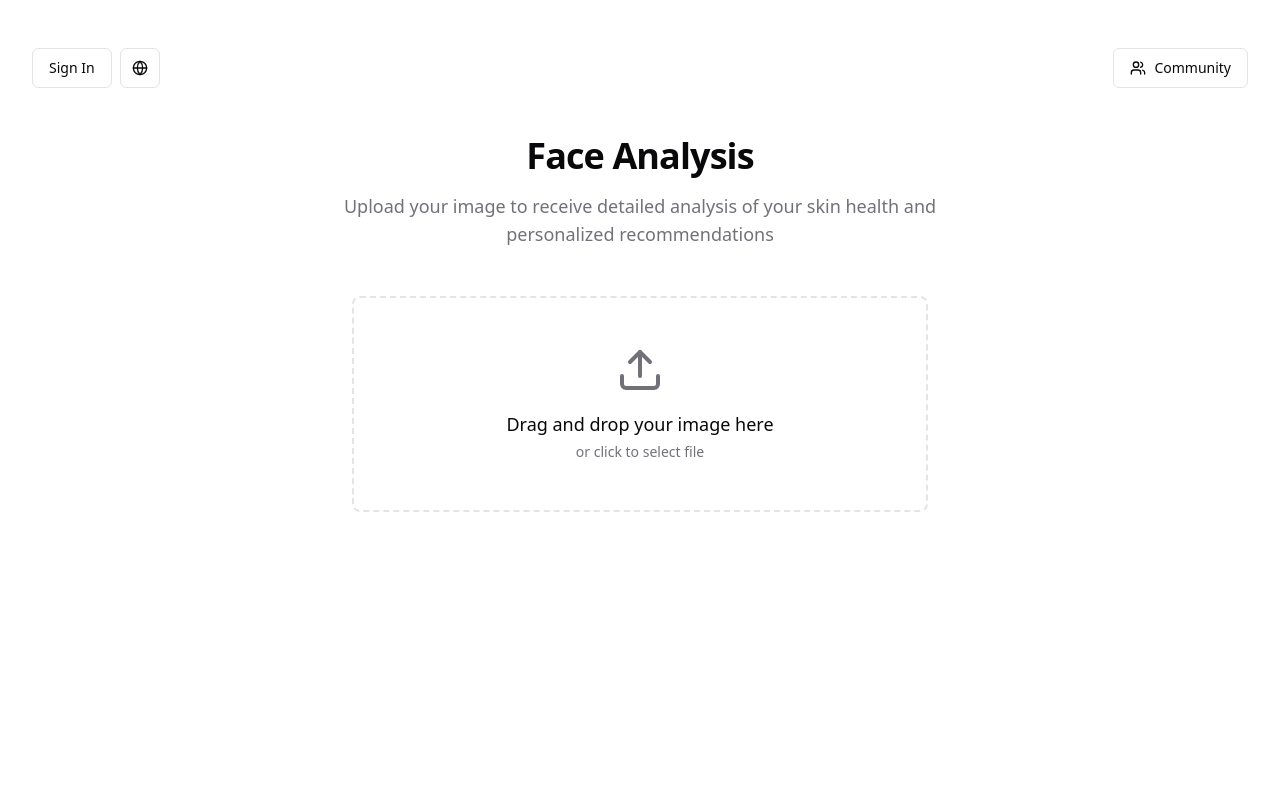
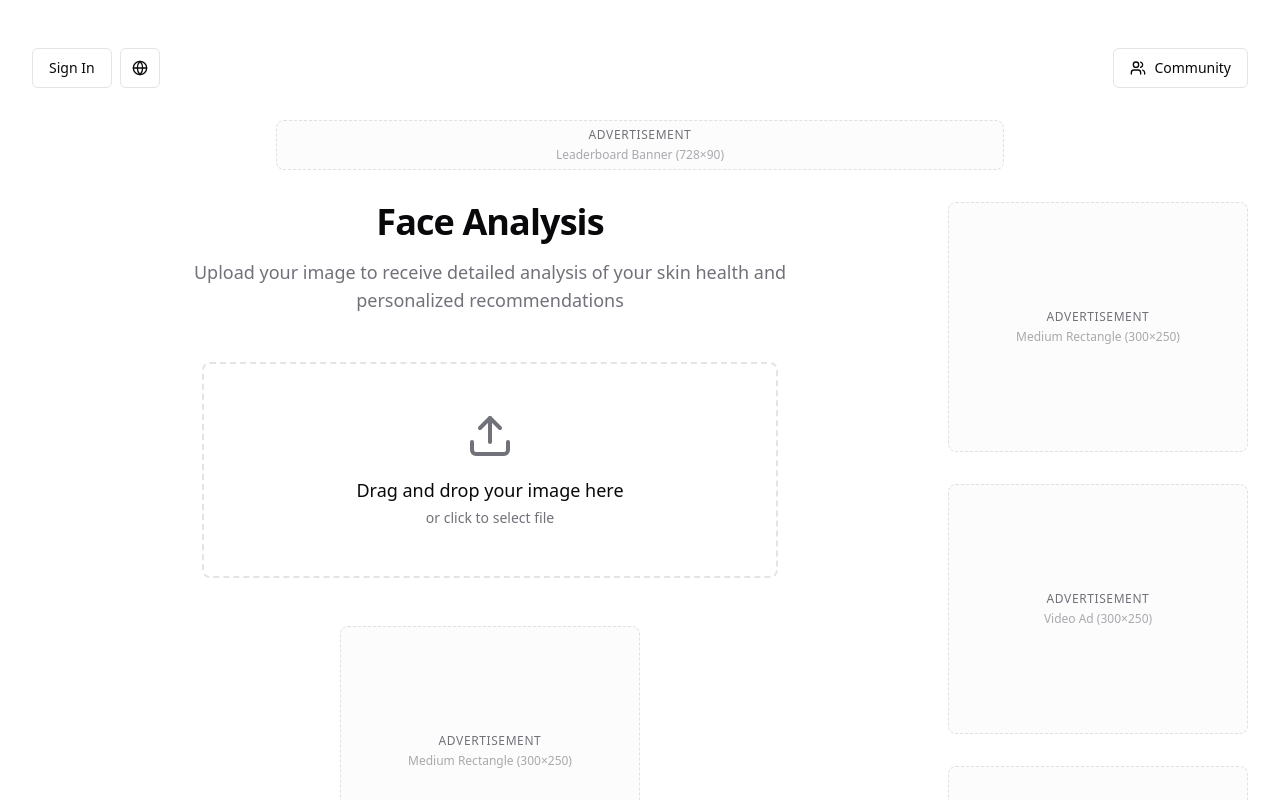
Before and after one commit to caafimadai-cpu/faceglow-tipsy, a React (Vite) app: page / in a window 1280 px wide. Shown: the top 800 px of the page. Built offline with nearby package versions, Linux system fonts and the light colour scheme.

Commit message:
Add ad space

```diff
--- /dev/null
+++ b/src/components/AdSlot.tsx
@@ -0,0 +1,55 @@
+import React from 'react';
+import { cn } from '@/lib/utils';
+
+interface AdSlotProps {
+  type: 'banner' | 'video' | 'square' | 'skyscraper';
+  className?: string;
+  id?: string;
+}
+
+export const AdSlot: React.FC<AdSlotProps> = ({ type, className, id }) => {
+  const adDimensions = {
+    banner: {
+      desktop: 'h-[90px] w-full max-w-[728px]',
+      mobile: 'h-[50px] w-full max-w-[320px]',
+    },
+    video: {
+      desktop: 'h-[250px] w-full max-w-[300px]',
+      mobile: 'h-[250px] w-full max-w-[300px]',
+    },
+    square: {
+      desktop: 'h-[250px] w-full max-w-[300px]',
+      mobile: 'h-[250px] w-full max-w-[300px]',
+    },
+    skyscraper: {
+      desktop: 'h-[600px] w-[160px]',
+      mobile: 'hidden', // Hide on mobile
+    }
+  };
+
+  const dimensions = adDimensions[type];
+
+  return (
+    <div
+      className={cn(
+        "ad-slot mx-auto bg-muted/30 border border-dashed border-muted-foreground/20 rounded-lg flex items-center justify-center",
+        `${dimensions.mobile} md:${dimensions.desktop}`,
+        className
+      )}
+      id={id}
+      data-ad-type={type}
+    >
+      <div className="text-center p-4">
+        <p className="text-xs text-muted-foreground uppercase tracking-wider mb-1">
+          Advertisement
+        </p>
+        <p className="text-xs text-muted-foreground/60">
+          {type === 'banner' && 'Leaderboard Banner (728×90)'}
+          {type === 'video' && 'Video Ad (300×250)'}
+          {type === 'square' && 'Medium Rectangle (300×250)'}
+          {type === 'skyscraper' && 'Wide Skyscraper (160×600)'}
+        </p>
+      </div>
+    </div>
+  );
+};
--- a/src/pages/Index.tsx
+++ b/src/pages/Index.tsx
@@ -1,6 +1,7 @@
 import React, { useState, useEffect } from 'react';
 import { ImageUpload } from '@/components/ImageUpload';
 import { AnalysisResult } from '@/components/AnalysisResult';
+import { AdSlot } from '@/components/AdSlot';
 import { useToast } from '@/components/ui/use-toast';
 import { Loader2, Users, LogOut, Globe } from 'lucide-react';
 import { Button } from '@/components/ui/button';
@@ -243,8 +244,9 @@ const Index = () => {
   };
 
   return (
-    <div className="min-h-screen py-12 px-4 sm:px-6 lg:px-8 space-y-12" dir={i18n.language === 'ar' ? 'rtl' : 'ltr'}>
-      <div className="flex justify-between items-center mb-4">
+    <div className="min-h-screen py-12 px-4 sm:px-6 lg:px-8" dir={i18n.language === 'ar' ? 'rtl' : 'ltr'}>
+      <div className="max-w-7xl mx-auto">
+        <div className="flex justify-between items-center mb-8">
           <div className="flex gap-2">
             {user ? (
               <Button
@@ -282,6 +284,21 @@ const Index = () => {
           </Button>
         </div>
 
+        {/* Top Banner Ad */}
+        <div className="mb-8">
+          <AdSlot type="banner" id="top-banner-ad" />
+        </div>
+
+        <div className="flex flex-col lg:flex-row gap-8">
+          {/* Left Sidebar - Skyscraper Ad (Desktop Only) */}
+          <aside className="hidden lg:block">
+            <div className="sticky top-8">
+              <AdSlot type="skyscraper" id="left-skyscraper-ad" />
+            </div>
+          </aside>
+
+          {/* Main Content */}
+          <main className="flex-1 space-y-12">
             <div className="text-center space-y-4">
               <h1 className="text-4xl font-bold tracking-tight">{t('pageTitle')}</h1>
               <p className="text-lg text-muted-foreground max-w-2xl mx-auto">
@@ -301,6 +318,11 @@ const Index = () => {
 
             <ImageUpload onImageSelect={handleImageSelect} />
 
+            {/* Middle Ad - Square/Video */}
+            <div className="my-8">
+              <AdSlot type="square" id="middle-square-ad" />
+            </div>
+
             {isAnalyzing && (
               <div className="flex flex-col items-center gap-4 animate-fadeIn">
                 <Loader2 className="w-8 h-8 animate-spin text-primary" />
@@ -309,8 +331,32 @@ const Index = () => {
             )}
 
             {!isAnalyzing && analysisResults && (
+              <>
                 <AnalysisResult results={analysisResults} />
+
+                {/* Video Ad After Results */}
+                <div className="mt-8">
+                  <AdSlot type="video" id="post-results-video-ad" />
+                </div>
+              </>
             )}
+
+            {/* Bottom Banner Ad */}
+            <div className="mt-12">
+              <AdSlot type="banner" id="bottom-banner-ad" />
+            </div>
+          </main>
+
+          {/* Right Sidebar - Square Ads (Desktop Only) */}
+          <aside className="hidden lg:block w-[300px]">
+            <div className="sticky top-8 space-y-8">
+              <AdSlot type="square" id="right-square-ad-1" />
+              <AdSlot type="video" id="right-video-ad" />
+              <AdSlot type="square" id="right-square-ad-2" />
+            </div>
+          </aside>
+        </div>
+      </div>
 
       <Dialog open={showPaymentDialog} onOpenChange={setShowPaymentDialog}>
         <DialogContent>
```
Lines whose indentation alone changed are shown as unchanged.
